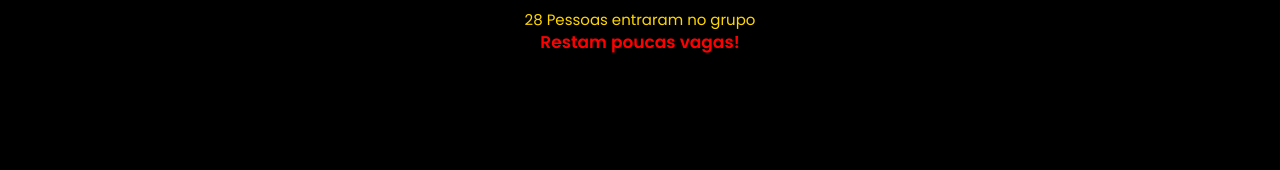
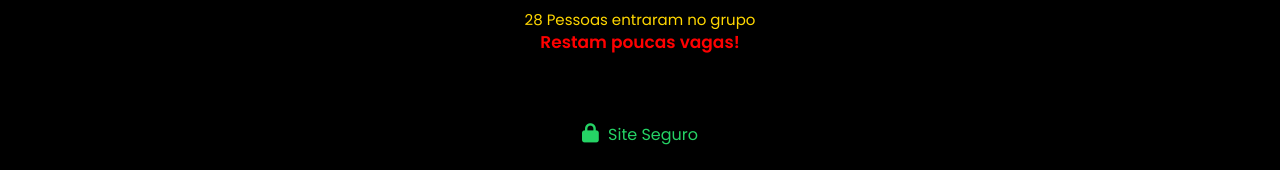
Before and after one commit to Pabluoff/lucasslots, a plain HTML site: page index.html in a window 1280 px wide. Shown: the part 627-797 px from the top of the page. Drawn offline with Linux system fonts and the light colour scheme; no server answers.

Commit message:
Update style.css

```diff
--- a/style.css
+++ b/style.css
@@ -106,3 +106,34 @@ body {
     font-size: 15px;
     color: #ffd700;
 }
+
+.secure-info {
+    margin-top: 10px;
+    color: #25d365;
+    font-size: 1rem;
+    display: relative;
+    align-items: center;
+    margin-top: 67px;
+}
+
+.secure-info i {
+    font-size: 1.2rem;
+    margin-right: 5px;
+}
+
+::-webkit-scrollbar {
+    width: 12px;
+}
+
+::-webkit-scrollbar-thumb {
+    background: #3b3b3b;
+    border-radius: 10px;
+}
+
+::-webkit-scrollbar-thumb:hover {
+    background: #191919;
+}
+
+::-webkit-scrollbar-track {
+    background: #f1f1f100;
+}
```
